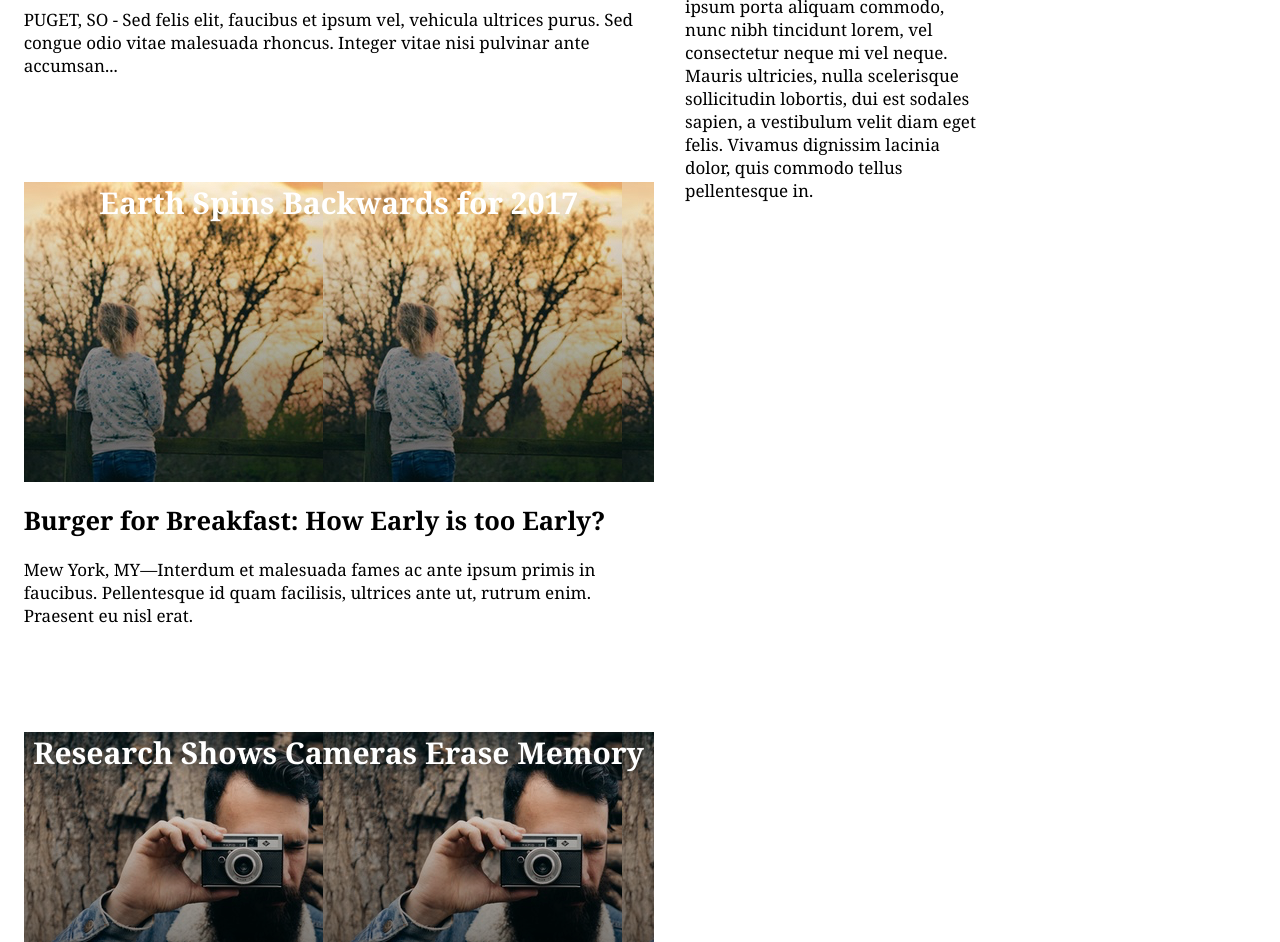
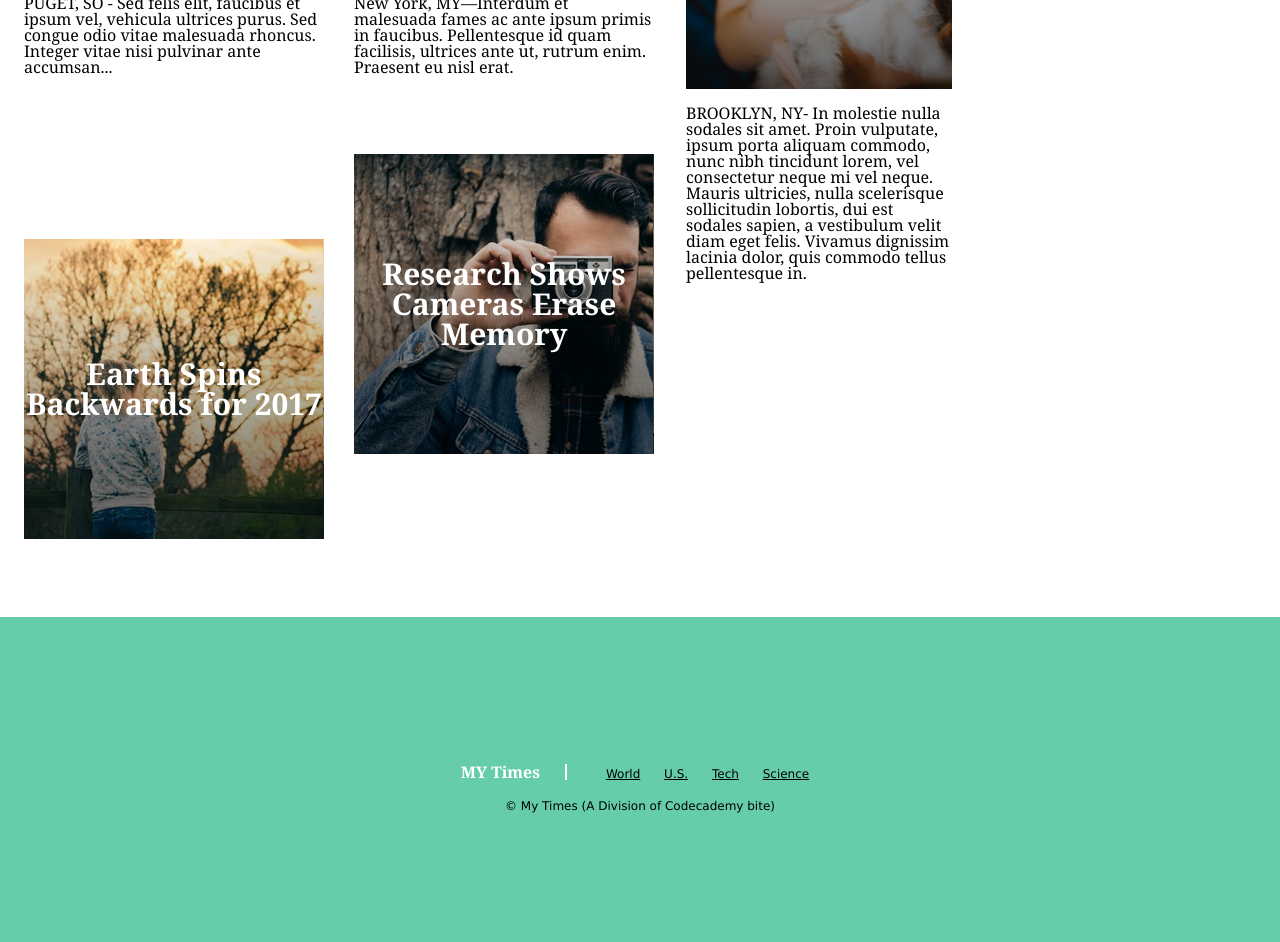
Before and after one commit to rwmarcoux/MyTimes, a plain HTML site: page index.html in a window 1280 px wide. Shown: the part 736-1678 px from the top of the page. Drawn offline with Linux system fonts and the light colour scheme.

Commit message:
Final Commit

```diff
--- a/index.html
+++ b/index.html
@@ -26,61 +26,90 @@
         <div class="main-content">
 
             <div class="column-lg">
-                <div class="main-story white ">
-                    <span>Mother of Three Buys Tuna Steak at Phish Concert. Leaves, "Feeling Funny."</span>
+                <div class="main-story image-content">
+                    <span id="main-content">Mother of Three Buys Tuna Steak at Phish Concert. Leaves, "Feeling Funny."</span>
                 </div>
                 <div class="article">
-                    <p>MONUMENT VALLEY, AZ - Lorem ipsum dolor sit amet, consectetur adipiscing elit. Pellentesque nec nisl at augue dapibus dignissim. Nunc condimentum rutrum metus, ac eleifend lacus viverra nec. Proin ultrices egestas diam sed mollis. Nulla sapien massa, dictum vitae est et, pellentesque rutrum risus. Nunc volutpat, metus ac rutrum tempus, orci nisi porttitor dolor, sit amet luctus metus est ut mauris. Quisque vulputate nisl vitae massa rhoncus, at sagittis elit accumsan. Etiam tempus, lorem quis blandit imperdiet, enim dui lobortis tortor, sit amet lobortis arcu ex id odio. Nam fermentum nulla et eros bibendum, sed ullamcorper massa scelerisque. Vestibulum aliquet placerat leo a hendrerit. Nulla non sagittis neque. Nullam sit amet fringilla massa.</p>
+                    <p class="narative">MONUMENT VALLEY, AZ - Lorem ipsum dolor sit amet, consectetur adipiscing elit. Pellentesque nec nisl at augue dapibus dignissim. Nunc condimentum rutrum metus, ac eleifend lacus viverra nec. Proin ultrices egestas diam sed mollis. Nulla sapien massa, dictum vitae est et, pellentesque rutrum risus. Nunc volutpat, metus ac rutrum tempus, orci nisi porttitor dolor, sit amet luctus metus est ut mauris. Quisque vulputate nisl vitae massa rhoncus, at sagittis elit accumsan. Etiam tempus, lorem quis blandit imperdiet, enim dui lobortis tortor, sit amet lobortis arcu ex id odio. Nam fermentum nulla et eros bibendum, sed ullamcorper massa scelerisque. Vestibulum aliquet placerat leo a hendrerit. Nulla non sagittis neque. Nullam sit amet fringilla massa.</p>
                 </div>
 
-                <div class="article">
+                <div class="stories">
+                    <div class="story">
+                        <div class="text-content">
                             <h2>Orca Spends Vacation at Land World Puget</h2>
 
-                    <p>PUGET, SO - Sed felis elit, faucibus et ipsum vel, vehicula ultrices purus. Sed congue odio vitae malesuada rhoncus. Integer vitae nisi pulvinar ante accumsan...</p>
+                            <p class="narative">PUGET, SO - Sed felis elit, faucibus et ipsum vel, vehicula ultrices purus. Sed congue odio vitae malesuada rhoncus. Integer vitae nisi pulvinar ante accumsan...</p>
                         </div>
 
-                <div class="story-2 white">
+                        <div class="story-2 image-content">
                             <span>Earth Spins Backwards for 2017</span>
                         </div>
+                    </div>
 
-                <div class="article">
+                    <div class="story">
+                        <div class="text-content">
                         <h2>Burger for Breakfast: How Early is too Early?</h2>
 
-                    <p>Mew York, MY—Interdum et malesuada fames ac ante ipsum primis in faucibus. Pellentesque id quam facilisis, ultrices ante ut, rutrum enim. Praesent eu nisl erat.</p>
+                        <p class="narative">New York, MY—Interdum et malesuada fames ac ante ipsum primis in faucibus. Pellentesque id quam facilisis, ultrices ante ut, rutrum enim. Praesent eu nisl erat.</p>
                         </div>
 
-                <div class="story-3 white">
+                        <div class="story-3 image-content">
                             <span>Research Shows Cameras Erase Memory</span>
                         </div>
+                    </div>
+                </div>
+
             </div>
 
             <div class="column-md">
                 <div class="article">
                     <h2>FBI Finds Action Star Guilty of False Advertising</h2>
 
-                    <p>WASHINGTON DC- Donec luctus sem augue, rutrum posuere orci aliquam sed. Nam vitae aliquam lectus. Sed tempor tortor est, nec sagittis eros tincidunt sed. Morbi venenatis condimentum sem, vitae sollicitudin turpis pulvinar eget. Morbi pellentesque consectetur mi id auctor. Phasellus tincidunt orci mauris, placerat pharetra urna fringilla vitae. Morbi eget rutrum urna. Cras condimentum augue ut ante sollicitudin interdum. Pellentesque cursus dolor at tincidunt cursus. Vestibulum blandit aliquam felis...</p>
+                    <p class="narative">WASHINGTON DC- Donec luctus sem augue, rutrum posuere orci aliquam sed. Nam vitae aliquam lectus. Sed tempor tortor est, nec sagittis eros tincidunt sed. Morbi venenatis condimentum sem, vitae sollicitudin turpis pulvinar eget. Morbi pellentesque consectetur mi id auctor. Phasellus tincidunt orci mauris, placerat pharetra urna fringilla vitae. Morbi eget rutrum urna. Cras condimentum augue ut ante sollicitudin interdum. Pellentesque cursus dolor at tincidunt cursus. Vestibulum blandit aliquam felis...</p>
                 </div>
 
-                <div class="story-1 white">
+                <div class="story-1 image-content">
                     <span>Cats in Control-Is It a Thing?</span>
                 </div>
 
                 <div class="article">
-                   <p>BROOKLYN, NY- In molestie nulla sodales sit amet. Proin vulputate, ipsum porta aliquam commodo, nunc nibh tincidunt lorem, vel consectetur neque mi vel neque. Mauris ultricies, nulla scelerisque sollicitudin lobortis, dui est sodales sapien, a vestibulum velit diam eget felis. Vivamus dignissim lacinia dolor, quis commodo tellus pellentesque in.</p>
+                   <p class="narative">BROOKLYN, NY- In molestie nulla sodales sit amet. Proin vulputate, ipsum porta aliquam commodo, nunc nibh tincidunt lorem, vel consectetur neque mi vel neque. Mauris ultricies, nulla scelerisque sollicitudin lobortis, dui est sodales sapien, a vestibulum velit diam eget felis. Vivamus dignissim lacinia dolor, quis commodo tellus pellentesque in.</p>
                 </div>
             </div>
 
             <div class="column-sm">
                 <img src="resources/img/img-news-bite.png" alt="Chocolate Chip Cookie that has a bite taken out">
 
-                <div class="article">
+                <div class="news-bites article">
                     <h3>NEWS BITES</h3>
-                    <p>Cat Emoji Goes Viral Buy Youtube Views Home Business Advertising Ideas Advertising Internet Online Illustration in Marketing Materials Finally a Top Secret Way You Can</p>
+                    <span class="bite">Cat Emoji Goes Viral</span>
+                    <span class="bite">Buy Youtube Views</span>
+                    <span class="bite">Home Business Advertising Ideas</span>
+                    <span class="bite">Advertising Internet Online</span>
+                    <span class="bite">Illustration in Marketing Materials</span>
+                    <span class="bite">Finally a Top Secret Way You Can</span>
                 </div>
 
             </div>
 
         </div>
 
+        <!--   Footer   -->
+
+        <footer>
+            <div class="info">
+                <span class="title">MY Times</span>
+                <nav>
+                    <span><a href="#">World</a></span>
+                    <span><a href="#">U.S.</a></span>
+                    <span><a href="#">Tech</a></span>
+                    <span><a href="#">Science</a></span>
+                </nav>
+            </div>
+            <div class="copyright">
+                &copy; My Times (A Division of Codecademy bite)
+            </div>
+        </footer>
+
     </body>
 </html>
--- a/resources/css/styles.css
+++ b/resources/css/styles.css
@@ -1,23 +1,32 @@
+body {
+    margin: 0;
+    font-family: Verdana;
+    line-height: 1;
+}
+
 /*   Header   */
 
 header{
-    font-family: 'Verdana';
+    display: flex;
+    align-items: center;
+    position: fixed;
+    z-index: 20;
+    width: 100%;
+    height: 80px;
+    border-bottom: 1px solid #000;
+    background: #fff;
     font-size: 14px;
     font-weight: bold;
-    padding-bottom: 10px;
-    display: flex;
-    align-items: center;
     justify-content: space-between;
-    z-index: 20;
 }
 
 a {color: #000;}
 
-span {display: inline-block}
+header span {display: inline-block}
+
 
 .container,
-.nav,
-.main-content {justify-content: space-around;}
+.nav {justify-content: space-around;}
 
 .container {
     width: 200px;
@@ -39,10 +48,19 @@ span {display: inline-block}
 /*   Body   */
 
 .main-content {
-    padding-top: 40px;
     display: flex;
-    justify-content: space-around;
-    flex-wrap: wrap;
+    width: 1232px;
+    margin: 0 auto 78px auto;
+    padding-top: 116px;
+}
+
+.main-content h2 {
+    margin-top: 0;
+    margin-bottom: 0;
+    font-family: Georgia;
+    font-size: 30px;
+    font-weight: bold;
+    font-style: normal;
 }
 
 .column-lg,
@@ -50,44 +68,65 @@ span {display: inline-block}
 .column-sm {
     display: flex;
     flex-direction: column;
+    margin-right: 32px;
 }
 
 .column-lg {width: 630px;}
 
 .column-md {width: 300px;}
 
-.column-sm {width: 240px;}
-
-.article {
-    font-family: Georgia;
-    font-size: 17px;
-    color: #000;
-    height: 250px;
+.column-sm {
+    width: 240px;
+    text-align: center;
 }
 
-.white {
+.article,
+.story {
+    font-family: Georgia;
+    font-size: 16px;
+    color: #000;
+}
+
+.story {height: 250px;}
+
+.narative {margin-top: 16px;}
+
+.main-story,
+.story-1,
+.story-2,
+.story-3 {
+    display: flex;
+    height: 300px;
+}
+
+.image-content {
+    display: flex;
+    flex-direction: column;
+    justify-content: center;
+    margin-top: 15px;
+    text-align: center;
+    height: 300px;
     font-family: Georgia;
     font-weight: bold;
     font-size: 30px;
     color: #fff;
 }
 
-.main-story,
-.story-1,
-.story-2,
-.story-3 {
-    display: inline-flex;
-    justify-content: center;
-    height: 300px;
-}
-
-.story-1,
-.story-2,
-.story-3 {text-align: center;}
-
 .main-story {
     background: url('/resources/img/img-story-main.png');
     font-size: 40px;
+    width: 630px;
+    text-align: left;
+    margin-top: 0;
+}
+
+#main-content{margin-left: 20px;}
+
+.story {
+    display: flex;
+    flex-direction: column;
+    width: 300px;
+    height: auto;
 }
 
 .story-1 {
@@ -95,9 +134,67 @@ span {display: inline-block}
 }
 
 .story-2 {
+    margin-top: 100px;
     background: url('/resources/img/img-story-2.png');
 }
 
 .story-3 {
     background: url('/resources/img/img-story-3.png');
 }
+
+.stories {
+    display: flex;
+    justify-content: space-between;
+    margin-top: 17px;
+}
+
+.stories .text-content {height: 250px;}
+
+.news-bites {
+    font-size: 16px;
+    font-weight: bold;
+}
+
+.news-bites .bite {
+    display: block;
+    padding: 11px 20px;
+    border-bottom: 1px solid #000;
+    background-color: whitesmoke;
+    font-size: 12px;
+    color: dimgray;
+    text-align: left;
+}
+
+/* Footer */
+
+footer {
+    display: flex;
+    align-items: center;
+    justify-content: center;
+    flex-direction: column;
+    width: 100%;
+    height: 325px;
+    background-color: mediumaquamarine;
+    margin: auto;
+    font-size: 12px;
+}
+
+footer .title {
+    display: inline-block;
+    padding-right: 25px;
+    border-right: 2px solid #fff;
+    font-family: Georgia;
+    font-size: 16px;
+    font-weight: bold;
+    color: #fff;
+}
+
+footer nav {
+    display: inline-block;
+    padding-left: 25px;
+}
+
+nav span {
+    display: inline-block;
+    padding: 20px 10px;
+}
```
Lines whose indentation alone changed are shown as unchanged.
